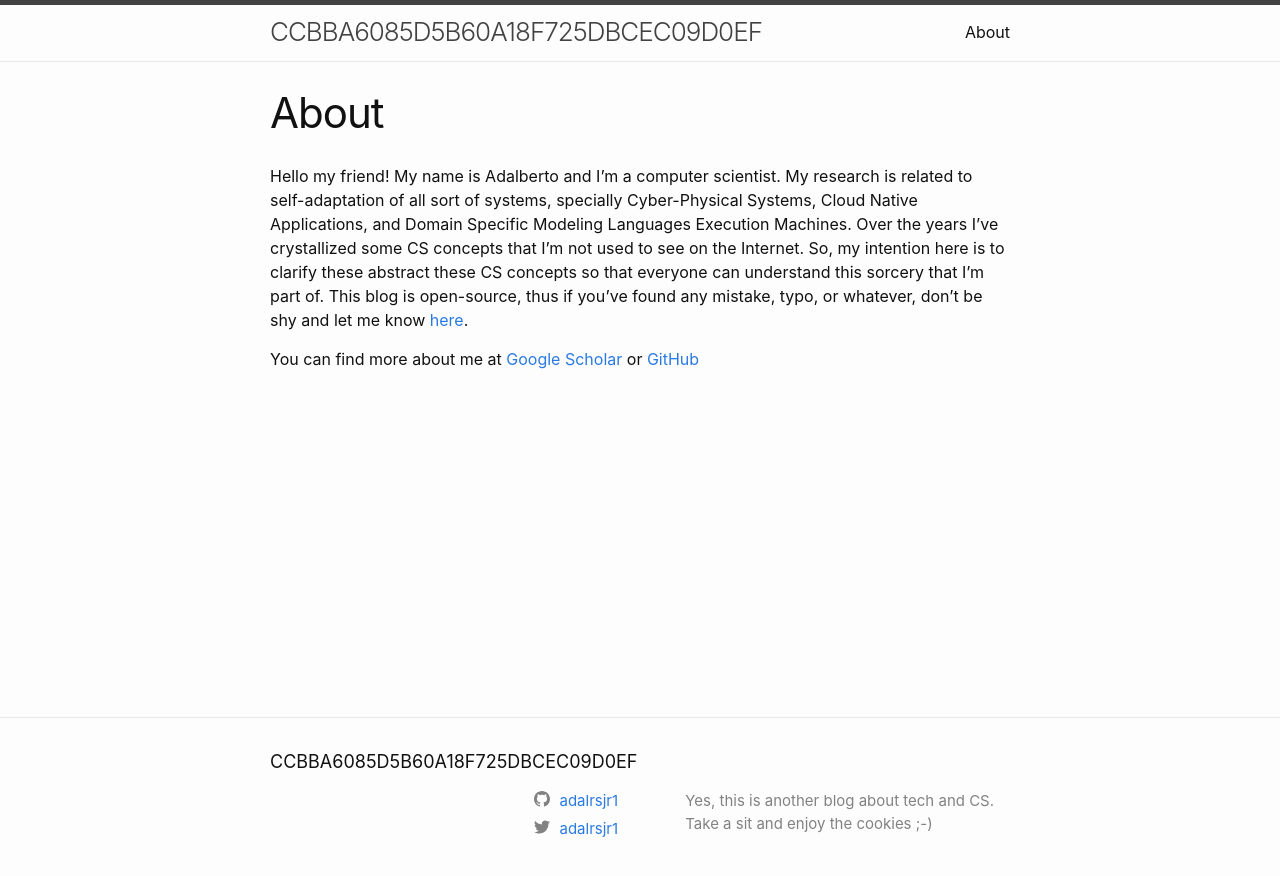
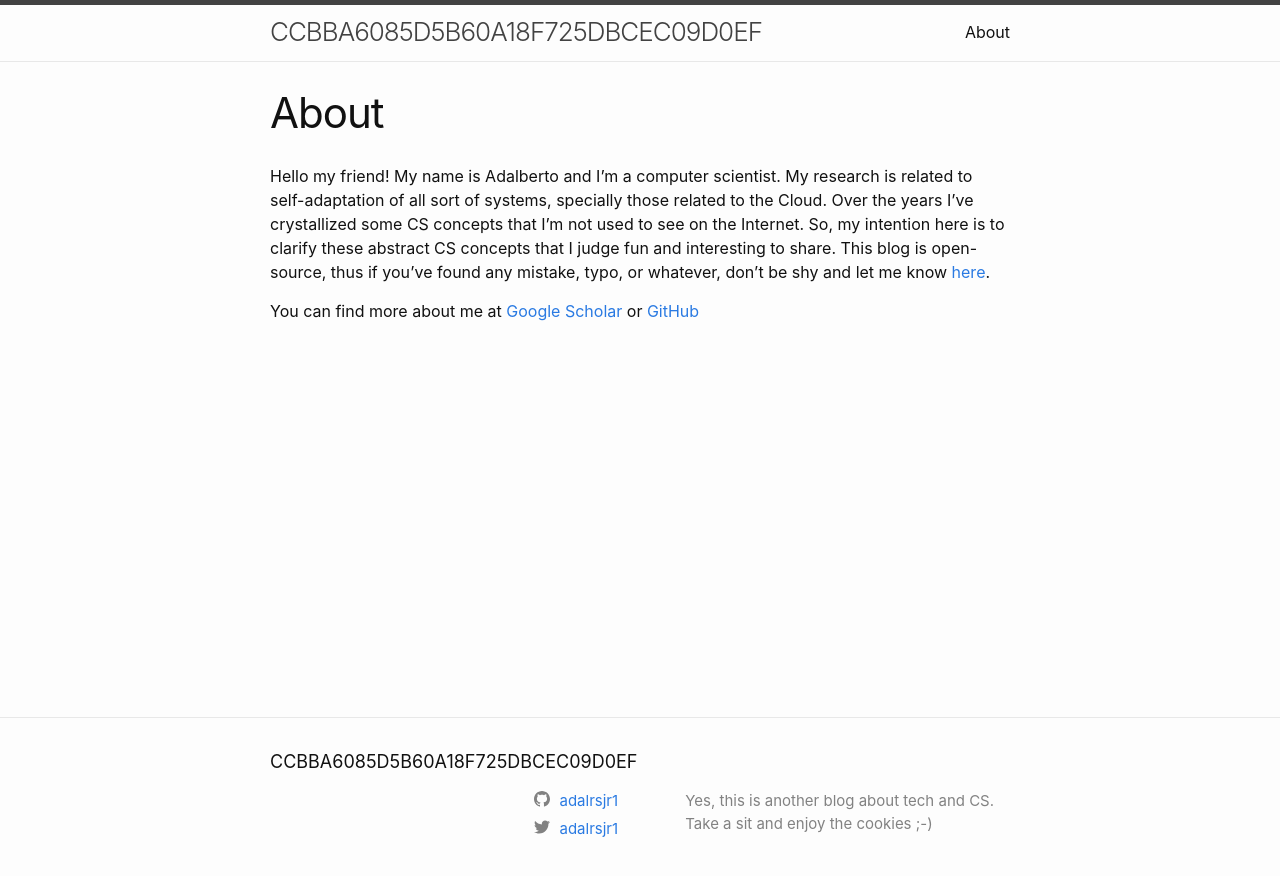
Before and after one commit to adalrsjr1/adalrsjr1.github.io, a Jekyll site: the page built from about.markdown, in a window 1280 px wide. Shown: the top 876 px of the page. Built offline with Jekyll 4.4.1, drawn with Linux system fonts in a browser that asks for light colours.

Commit message:
update about section

```diff
--- a/about.markdown
+++ b/about.markdown
@@ -5,14 +5,12 @@ permalink: /about/
 ---
 
 Hello my friend! My name is Adalberto and I'm a computer scientist. My research
-is related to self-adaptation of all sort of systems, specially Cyber-Physical
-Systems, Cloud Native Applications, and Domain Specific Modeling Languages
-Execution Machines. Over the years I've crystallized some CS concepts that I'm
-not used to see on the Internet. So, my intention here is to clarify these
-abstract these CS concepts so that everyone can understand this sorcery that I'm
-part of.  This blog is open-source, thus if you've found any mistake, typo, or
-whatever, don't be shy and let me know
-[here](https://github.com/adalrsjr1/adalrsjr1.github.io/issues).
+is related to self-adaptation of all sort of systems, specially those related to
+the Cloud. Over the years I've crystallized some CS concepts that I'm not used
+to see on the Internet. So, my intention here is to clarify these abstract CS
+concepts that I judge fun and interesting to share. This blog is open-source,
+thus if you've found any mistake, typo, or whatever, don't be shy and let me
+know [here](https://github.com/adalrsjr1/adalrsjr1.github.io/issues).
 
 You can find more about me at [Google
 Scholar](https://scholar.google.com.br/citations?hl=en&pli=1&user=BIlfAlkAAAAJ)
```
Also changed, not shown: 3 other files.
